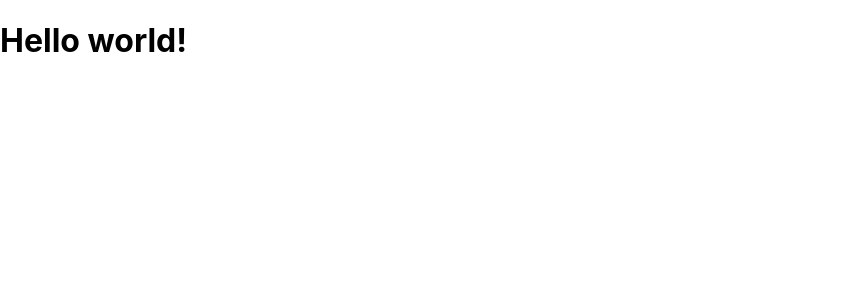
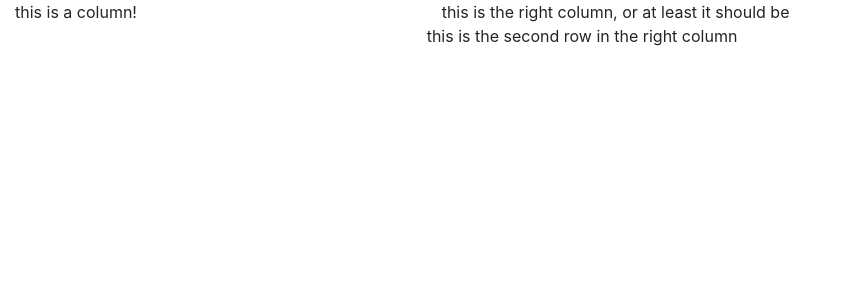
Before and after one commit to alanchangxyz/moodacado-frontend, a React (Create React App) app: page /dashboard in a window 1280 px wide. Shown: the top 300 px of the page, without its empty margins (0-850 px from the left). Built offline with nearby package versions, Linux system fonts and the light colour scheme.

Commit message:
two columns with two rows in the second column

```diff
--- a/package.json
+++ b/package.json
@@ -6,7 +6,11 @@
     "@testing-library/jest-dom": "^5.11.9",
     "@testing-library/react": "^11.2.5",
     "@testing-library/user-event": "^12.8.3",
+    "bootstrap": "^4.6.0",
+    "jquery": "^3.6.0",
+    "popper.js": "^1.16.1",
     "react": "^17.0.1",
+    "react-bootstrap": "^1.5.2",
     "react-cookie": "^4.0.3",
     "react-dom": "^17.0.1",
     "react-router-dom": "^5.2.0",
--- a/src/components/Dashboard.css
+++ b/src/components/Dashboard.css
@@ -0,0 +1,3 @@
+.Dashboard {
+  text-align: center;
+}
--- a/src/components/Dashboard.js
+++ b/src/components/Dashboard.js
@@ -1,11 +1,56 @@
-import './Dashboard.css';
+import "./Dashboard.css";
+import React, { Component } from "react";
+import { Container, Row, Col } from "react-bootstrap";
+import "bootstrap/dist/css/bootstrap.min.css";
 
-function Dashboard() {
-  return (
-    <div>
-        <h1>Hello world!</h1>
-    </div>
-  );
+// function Dashboard() {
+//   return (
+//     <Container>
+//       <Row>
+//         <Col>1 of 3</Col>
+//         <Col xs={6}>2 of 3 (wider)</Col>
+//         <Col>3 of 3</Col>
+//       </Row>
+
+//       <Row>
+//         <Col>1 of 3</Col>
+//         <Col xs={5}>2 of 3 (wider)</Col>
+//         <Col>3 of 3</Col>
+//       </Row>
+//     </Container>
+//     // <div>
+//     //   <div class="container-sm p-3 my-3 border">
+//     //     <h1>Hello!</h1>
+//     //     <p>How are you feeling today?</p>
+//     //   </div>
+//     // </div>
+//   );
+// }
+
+// export default Dashboard;
+
+class Example extends Component {
+  render() {
+    return (
+      <Container fluid>
+        <Row className="show-grid">
+          <Col xs={6} md={4}>
+            this is a column!
+          </Col>
+          <Col xs={12} md={8}>
+            this is the right column, or at least it should be
+            <Row> this is the second row in the right column</Row>
+          </Col>
+        </Row>
+      </Container>
+    );
+  }
 }
 
+const Dashboard = () => (
+  <div>
+    <Example />
+  </div>
+);
+
 export default Dashboard;
```
Also changed, not shown: src/index.js (+11 -10 lines), 1 other file (tests, documents, lock files or other folders).
